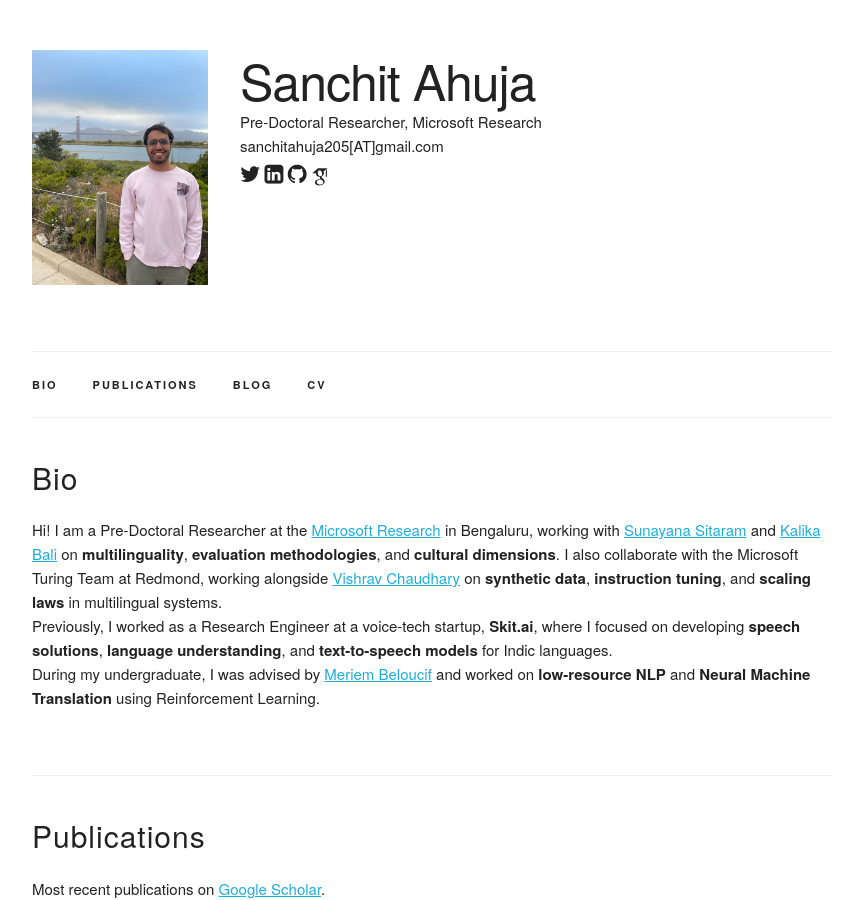
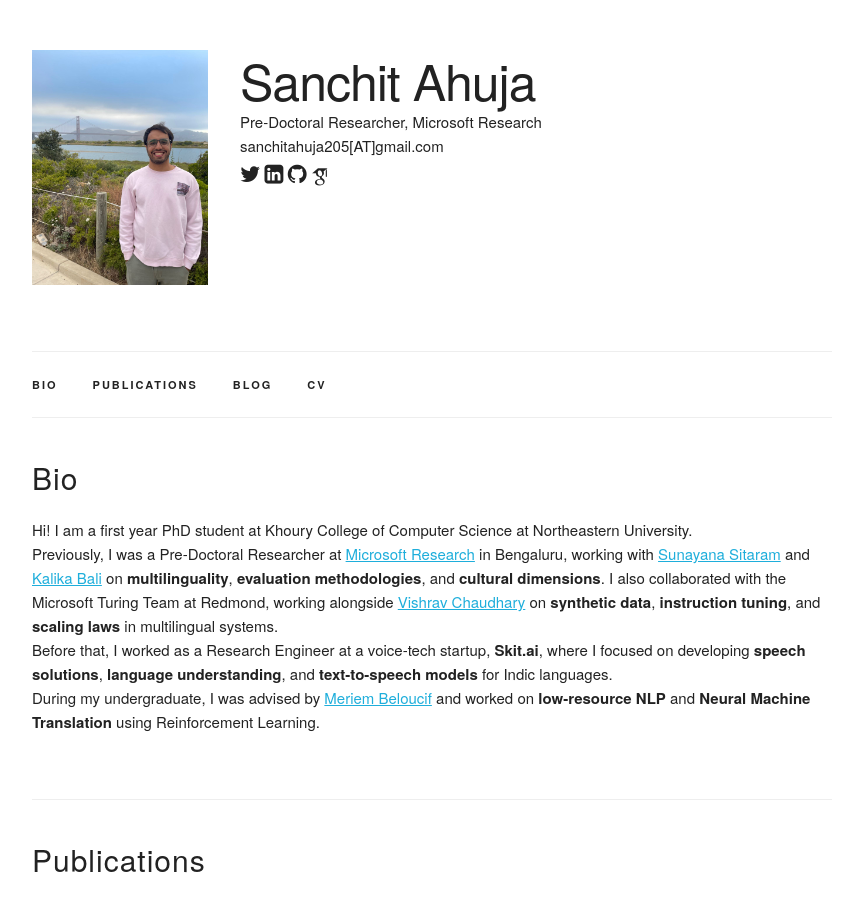
Before and after one commit to sanchit-ahuja/sanchit-ahuja.github.io, a Jekyll site: the page built from index.html, in a window 1280 px wide and 900 px high. Shown: the whole window, without its empty margins (208-1071 px from the left). Built offline with Jekyll 4.4.1, drawn with Linux system fonts in a browser that asks for light colours; some web fonts are replaced; some of the changed text lies outside the part shown.

Commit message:
fixed intro for the blog, and updated landing page

```diff
--- a/index.html
+++ b/index.html
@@ -6,9 +6,11 @@
 <div class="docs-section" id="bio">
   <h4>Bio</h4>
   <p>
-    Hi! I am a Pre-Doctoral Researcher at the <a href="https://www.microsoft.com/en-us/research/lab/microsoft-research-india/" target="_blank">Microsoft Research</a> in Bengaluru, working with <a href="https://www.microsoft.com/en-us/research/people/sunayana/" target="_blank">Sunayana Sitaram</a> and <a href="https://www.microsoft.com/en-us/research/people/kalikab/" target="_blank">Kalika Bali</a> on <b>multilinguality</b>, <b>evaluation methodologies</b>, and <b>cultural dimensions</b>. I also collaborate with the Microsoft Turing Team at Redmond, working alongside <a href="https://www.microsoft.com/en-us/research/people/vchaudhary/" target="_blank">Vishrav Chaudhary</a> on <b>synthetic data</b>, <b>instruction tuning</b>, and <b>scaling laws</b> in multilingual systems.
+    Hi! I am a first year PhD student at Khoury College of Computer Science at Northeastern University.
     <br>
-Previously, I worked as a Research Engineer at a voice-tech startup, <b>Skit.ai</b>, where I focused on developing <b>speech solutions</b>, <b>language understanding</b>, and <b>text-to-speech models</b> for Indic languages.<br>
+Previously, I was a Pre-Doctoral Researcher at <a href="https://www.microsoft.com/en-us/research/lab/microsoft-research-india/" target="_blank">Microsoft Research</a> in Bengaluru, working with <a href="https://www.microsoft.com/en-us/research/people/sunayana/" target="_blank">Sunayana Sitaram</a> and <a href="https://www.microsoft.com/en-us/research/people/kalikab/" target="_blank">Kalika Bali</a> on <b>multilinguality</b>, <b>evaluation methodologies</b>, and <b>cultural dimensions</b>. I also collaborated with the Microsoft Turing Team at Redmond, working alongside <a href="https://www.microsoft.com/en-us/research/people/vchaudhary/" target="_blank">Vishrav Chaudhary</a> on <b>synthetic data</b>, <b>instruction tuning</b>, and <b>scaling laws</b> in multilingual systems.
+    <br>
+Before that, I worked as a Research Engineer at a voice-tech startup, <b>Skit.ai</b>, where I focused on developing <b>speech solutions</b>, <b>language understanding</b>, and <b>text-to-speech models</b> for Indic languages.<br>
 During my undergraduate, I was advised by <a href="https://belomeriem.github.io/" target="_blank">Meriem Beloucif</a> and worked on <b>low-resource NLP</b> and <b>Neural Machine Translation</b> using Reinforcement Learning.
 </p>
 
```
Also changed, not shown: _data/experience.yaml (+7 -1 lines), _posts/2026-02-06-vllm-change-log.md (+1 -1 lines).
